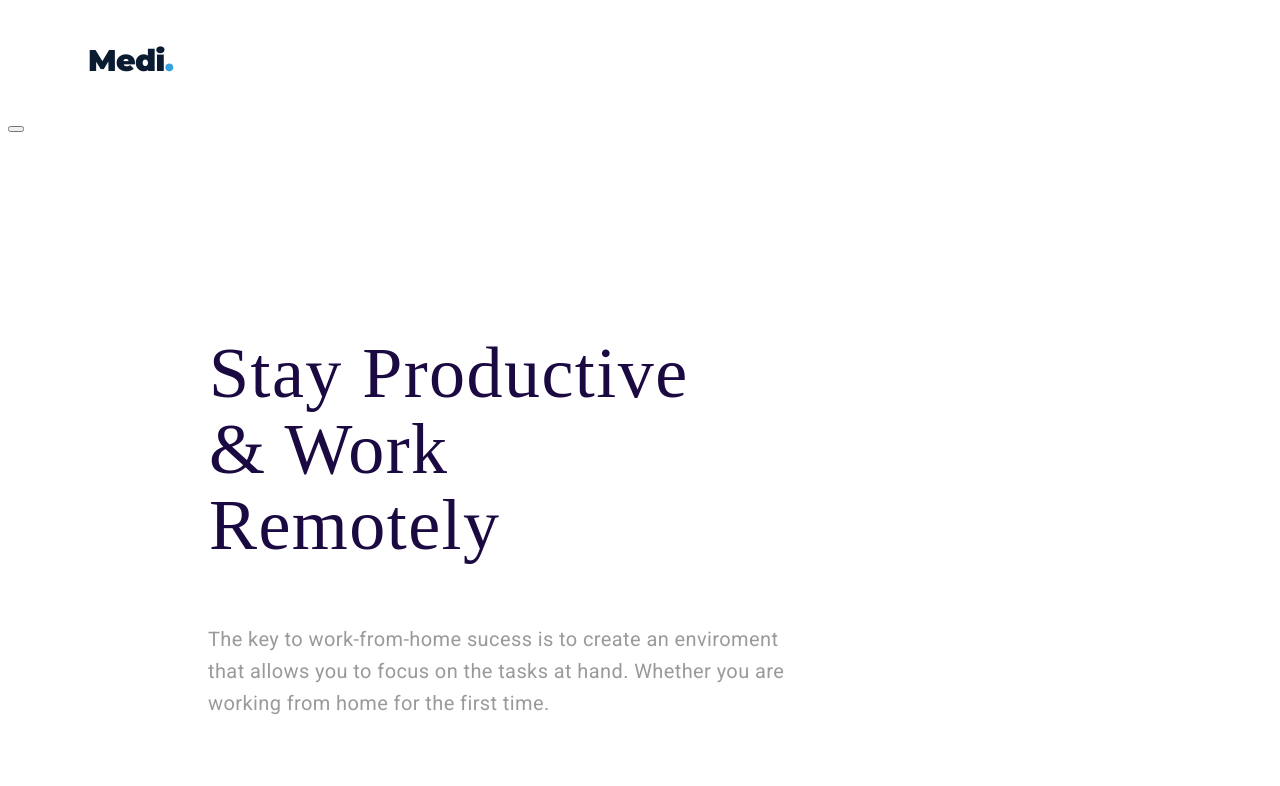
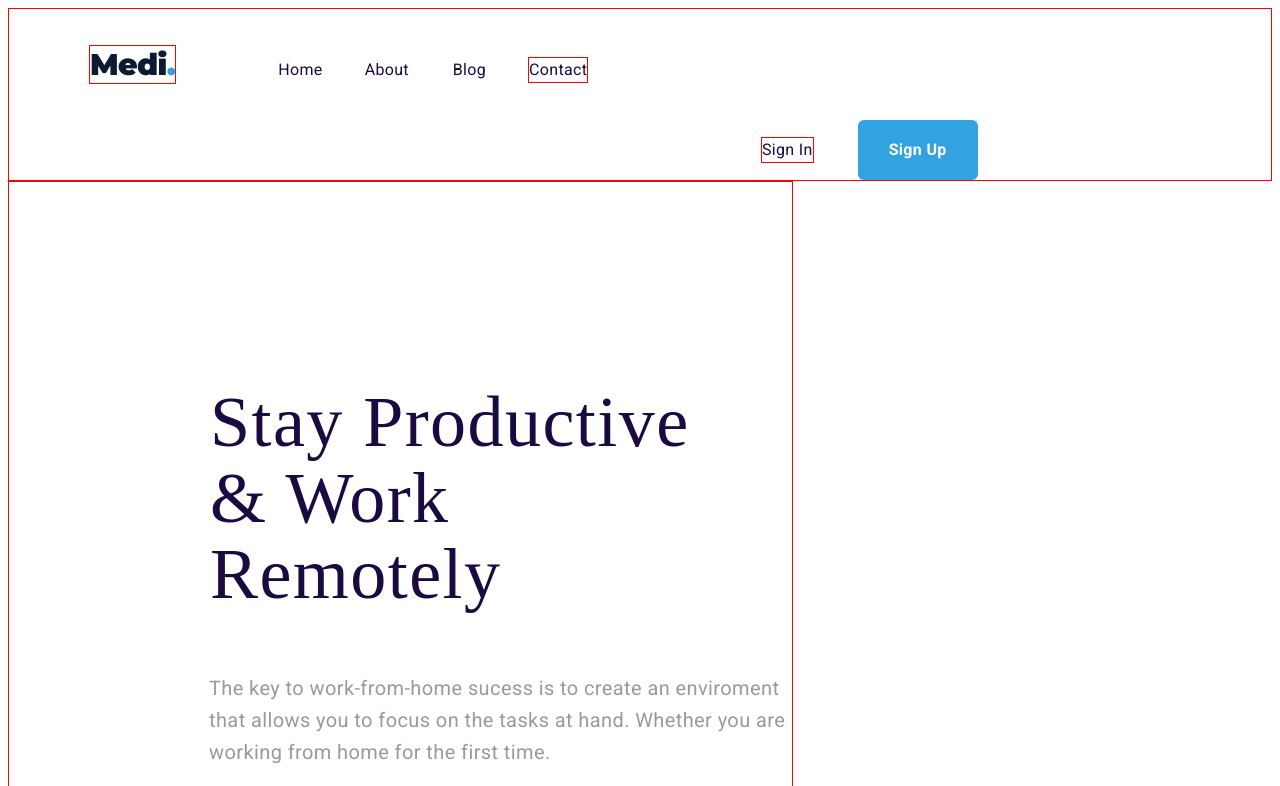
Before and after one commit to AiliLindgren/FigmaProject, a plain HTML site: page index.html in a window 1280 px wide. Shown: the top 786 px of the page. Drawn offline with Linux system fonts and the light colour scheme; a web font is replaced by a local one.

Commit message:
added all the links and buttons in header, styled them, changed tags to a-tags instead of span-tags

```diff
--- a/index.html
+++ b/index.html
@@ -11,13 +11,13 @@
 </head>
 <body>
     <header>
-        <h3 class="logo-text">Medi<span class="logo-dot">.</span></h3>
-        <span></span>
-        <span></span>
-        <span></span>
-        <span></span>
-        <span></span>
-        <button></button>
+        <span class="logo-text">Medi<span class="logo-dot">.</span></span>
+        <a class="home-link">Home</a>
+        <a class="about-link">About</a>
+        <a class="blog-link">Blog</a>
+        <a class="contact-link">Contact</a>
+        <a class="sign-in-link">Sign In</a>
+        <button class="sign-up-btn">Sign Up</button>
     </header>
     <main>
         <section>
--- a/styles/index.css
+++ b/styles/index.css
@@ -1,4 +1,16 @@
+header {
+    border: 1px solid red;
+}
+
+/* Select all children of the header class and style as inline-block!!!!!!!! */
+
+header>a {
+    display: inline-block;
+}
+
 .logo-text {
+    margin-top: 37px;
+    margin-left: 80px;
     font-family: 'Montserrat', sans-serif;
     font-style: normal;
     font-weight: 900;
@@ -7,12 +19,107 @@
     /* or 48px */
     letter-spacing: -0.02em;
     color: #0A1B32;
-    margin-top: 37px;
-    margin-left: 80px;
+    border: 1px solid red;
 }
 
 .logo-dot {
     color: #33A2E0
+}
+
+.home-link {
+    margin-top: 48px;
+    margin-left: 98px;
+    font-family: 'Roboto', sans-serif;
+    font-style: normal;
+    font-weight: normal;
+    font-size: 16px;
+    line-height: 24px;
+    /* identical to box height, or 150% */
+    text-align: center;
+    letter-spacing: 0.02em;
+    color: #1B0A42;
+}
+
+.about-link {
+    margin-top: 48px;
+    margin-left: 38px;
+    font-family: 'Roboto', sans-serif;
+    font-style: normal;
+    font-weight: normal;
+    font-size: 16px;
+    line-height: 24px;
+    /* identical to box height, or 150% */
+    text-align: center;
+    letter-spacing: 0.02em;
+    color: #1B0A42;
+}
+
+.blog-link {
+    margin-top: 48px;
+    margin-left: 40px;
+    font-family: 'Roboto', sans-serif;
+    font-style: normal;
+    font-weight: normal;
+    font-size: 16px;
+    line-height: 24px;
+    /* identical to box height, or 150% */
+    text-align: center;
+    letter-spacing: 0.02em;
+    color: #1B0A42;
+}
+
+.contact-link {
+    margin-top: 48px;
+    margin-left: 38px;
+    font-family: 'Roboto', sans-serif;
+    font-style: normal;
+    font-weight: normal;
+    font-size: 16px;
+    line-height: 24px;
+    /* identical to box height, or 150% */
+    text-align: center;
+    letter-spacing: 0.02em;
+    color: #1B0A42;
+    border: 1px solid red;
+}
+
+.sign-in-link {
+    margin-top: 48px;
+    margin-left: 752px;
+    font-family: 'Roboto', sans-serif;
+    font-style: normal;
+    font-weight: normal;
+    font-size: 16px;
+    line-height: 24px;
+    /* identical to box height, or 150% */
+    text-align: center;
+    letter-spacing: 0.02em;
+    color: #1B0A42;
+    border: 1px solid red;
+}
+
+.sign-up-btn {
+    margin-top: 30px;
+    margin-left: 40px;
+    width: 120px;
+    height: 60px;
+    background: #33A2E0;
+    border-radius: 6px;
+    font-family: Roboto;
+    font-style: normal;
+    font-weight: bold;
+    font-size: 16px;
+    line-height: 24px;
+    /* identical to box height, or 150% */
+    text-align: center;
+    letter-spacing: 0.02em;
+    color: #FFFFFF;
+    border: none;
+}
+
+section {
+    display: inline-block;
+    border: 1px solid red;
 }
 
 .main-heading {
@@ -28,7 +135,9 @@
     /* or 106% */
     letter-spacing: 0.02em;
     color: #1B0A42;
+    /* border: 1px solid red;      */
 }
+
 .main-text {
     max-width: 583px;
     width: 100%;
@@ -45,6 +154,8 @@
 }
 
 .main-btn {
+    margin-top: 50px;
+    margin-left: 200px;
     width: 152px;
     height: 64px;
     background-color: #33A2E0;
@@ -59,6 +170,4 @@
     letter-spacing: 0.02em;
     color: #FFFFFF;
     border: none;
-    margin-top: 50px;
-    margin-left: 200px;
 }
```
